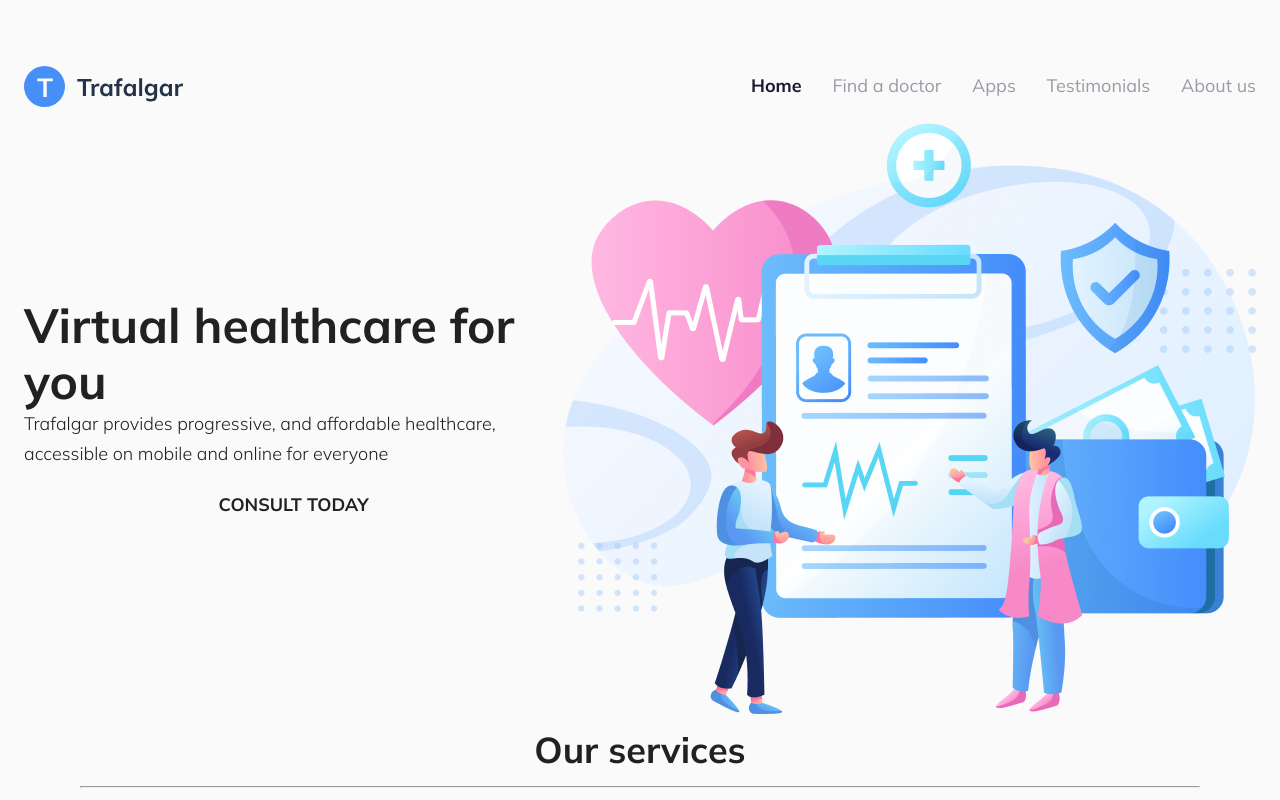
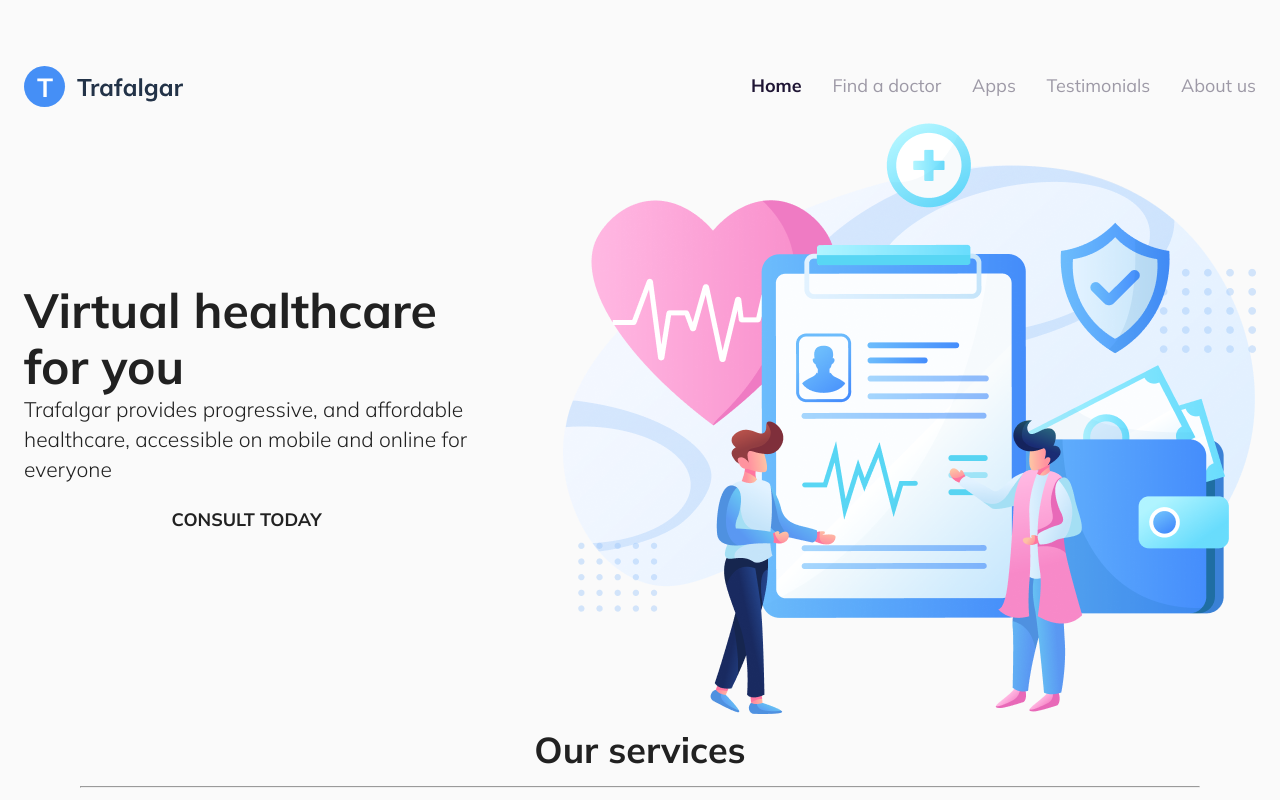
Before and after one commit to maturc/trafalgar, a React (Create React App) app: page / in a window 1280 px wide. Shown: the top 800 px of the page. Built offline with nearby package versions, Linux system fonts and the light colour scheme.

Commit message:
styling for banner

```diff
--- a/src/components/Banner/Banner.css
+++ b/src/components/Banner/Banner.css
@@ -18,5 +18,10 @@
   -webkit-box-direction: normal;
       -ms-flex-direction: column;
           flex-direction: column;
+  max-width: 445px;
+}
+
+.banner__body {
+  font-size: 21px !important;
 }
 /*# sourceMappingURL=Banner.css.map */
--- a/src/components/Banner/Banner.sass
+++ b/src/components/Banner/Banner.sass
@@ -5,4 +5,6 @@
   &__text
     display: flex
     flex-direction: column
-  &__image
+    max-width: 445px
+  &__body
+    font-size: 21px !important
--- a/src/components/Banner/Banner.tsx
+++ b/src/components/Banner/Banner.tsx
@@ -12,7 +12,7 @@ export function Banner() {
           Virtual healthcare
           for you
         </Typography>
-        <Typography variant="body1">
+        <Typography variant="body1" className="banner__body">
           Trafalgar provides progressive, and affordable
           healthcare, accessible on mobile and online
           for everyone
```
Also changed, not shown: 1 other file (tests, documents, lock files or other folders).
